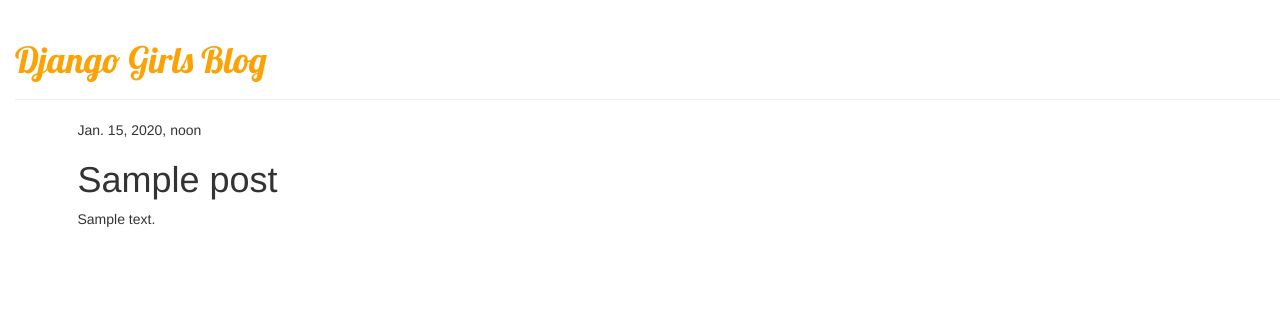
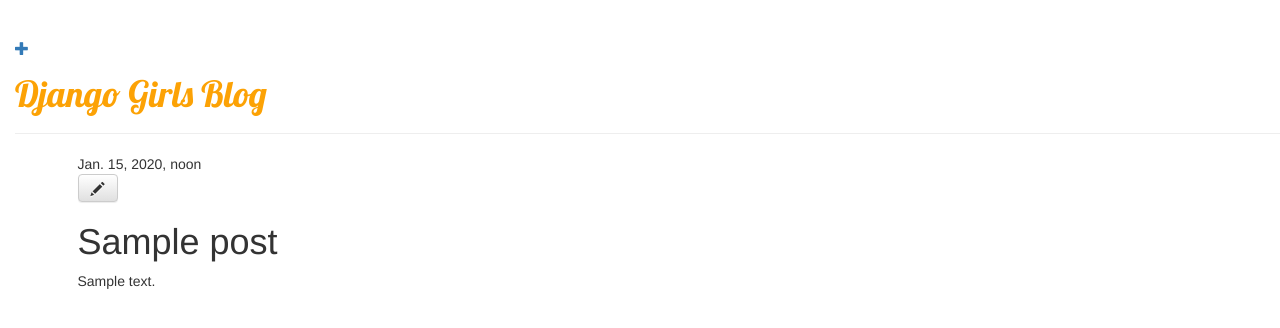
Before and after one commit to Oleksandra-Shchur/my-first-blog1, a Django app: page /post/1/ in a window 1280 px wide. Shown: the top 328 px of the page. Run offline with Django 3.2, Linux system fonts and the light colour scheme; tables that the repository leaves empty hold one stand-in row (values such as "Sample post"); some libraries are stand-ins or nearby versions.

Commit message:
Added views to create/edit blog post inside the site.

```diff
--- a/blog/templates/blog/base.html
+++ b/blog/templates/blog/base.html
@@ -1,4 +1,4 @@
-    {% load staticfiles %}
+{% load staticfiles %}
     <html>
         <head>
             <title>Django Girls blog</title>
@@ -9,13 +9,14 @@
         </head>
         <body>
             <div class="page-header">
+                <a href="{% url 'blog.views.post_new' %}" class="top-menu"><span class="glyphicon glyphicon-plus"></span></a>
                 <h1><a href="/">Django Girls Blog</a></h1>
             </div>
             <div class="content container">
                 <div class="row">
                     <div class="col-md-8">
-                    {% block content %}
-                    {% endblock %}
+                        {% block content %}
+                        {% endblock %}
                     </div>
                 </div>
             </div>
--- a/blog/templates/blog/post_detail.html
+++ b/blog/templates/blog/post_detail.html
@@ -1,4 +1,4 @@
-    {% extends 'blog/base.html' %}
+ {% extends 'blog/base.html' %}
 
     {% block content %}
         <div class="post">
@@ -7,6 +7,7 @@
                     {{ post.published_date }}
                 </div>
             {% endif %}
+            <a class="btn btn-default" href="{% url 'post_edit' pk=post.pk %}"><span class="glyphicon glyphicon-pencil"></span></a>
             <h1>{{ post.title }}</h1>
             <p>{{ post.text|linebreaksbr }}</p>
         </div>
--- a/blog/templates/blog/post_edit.html
+++ b/blog/templates/blog/post_edit.html
@@ -1,4 +1,4 @@
-{% extends 'blog/base.html' %}
+    {% extends 'blog/base.html' %}
 
     {% block content %}
         <h1>New post</h1>
--- a/blog/urls.py
+++ b/blog/urls.py
@@ -5,5 +5,4 @@
     url(r'^$', views.post_list, name='post_list'),
     url(r'^post/(?P<pk>[0-9]+)/$', views.post_detail, name='post_detail'),
     url(r'^post/new/$', views.post_new, name='post_new'),
-    url(r'^post/(?P<pk>[0-9]+)/edit/$', views.post_edit, name='post_edit'),
 ]
--- a/blog/views.py
+++ b/blog/views.py
@@ -35,6 +35,6 @@
             post.published_date = timezone.now()
             post.save()
             return redirect('blog.views.post_detail', pk=post.pk)
-        else:
-            form = PostForm(instance=post)
-        return render(request, 'blog/post_edit.html', {'form': form})
+    else:
+        form = PostForm(instance=post)
+    return render(request, 'blog/post_edit.html', {'form': form})
```
